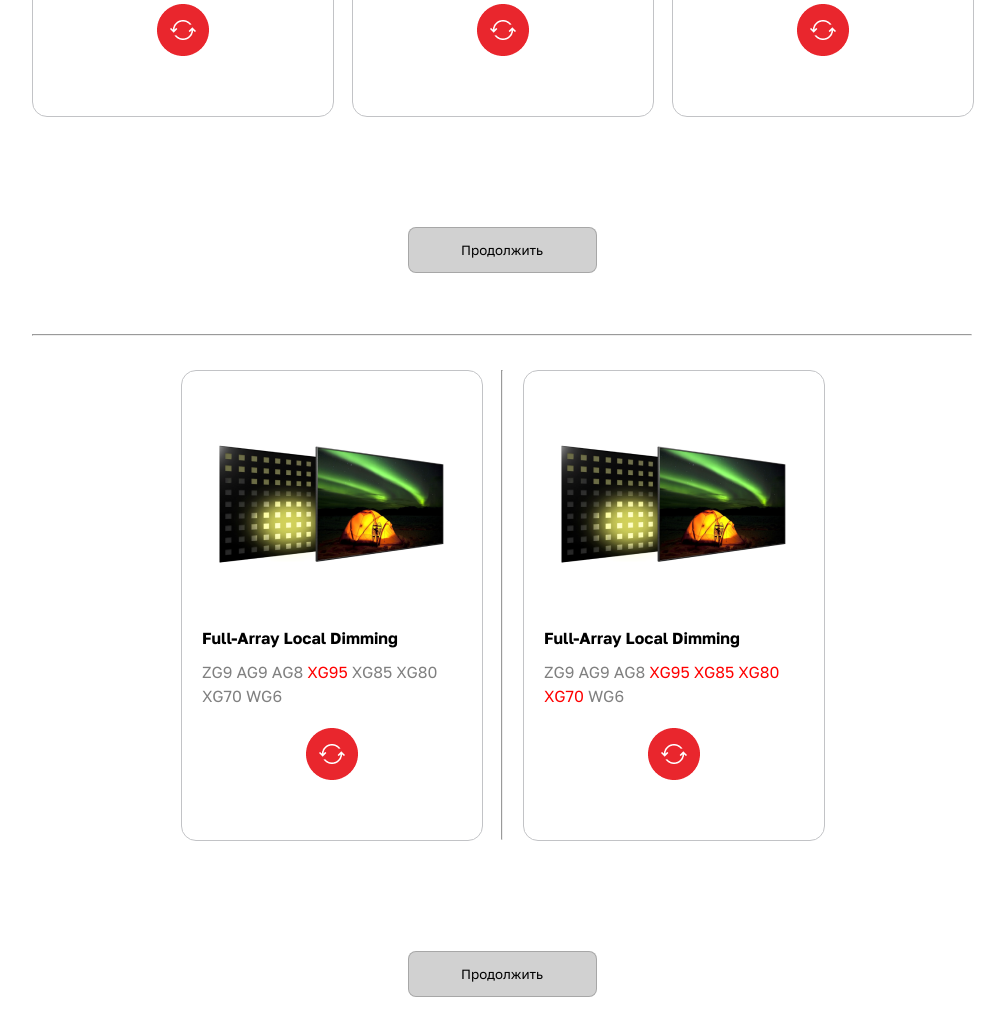
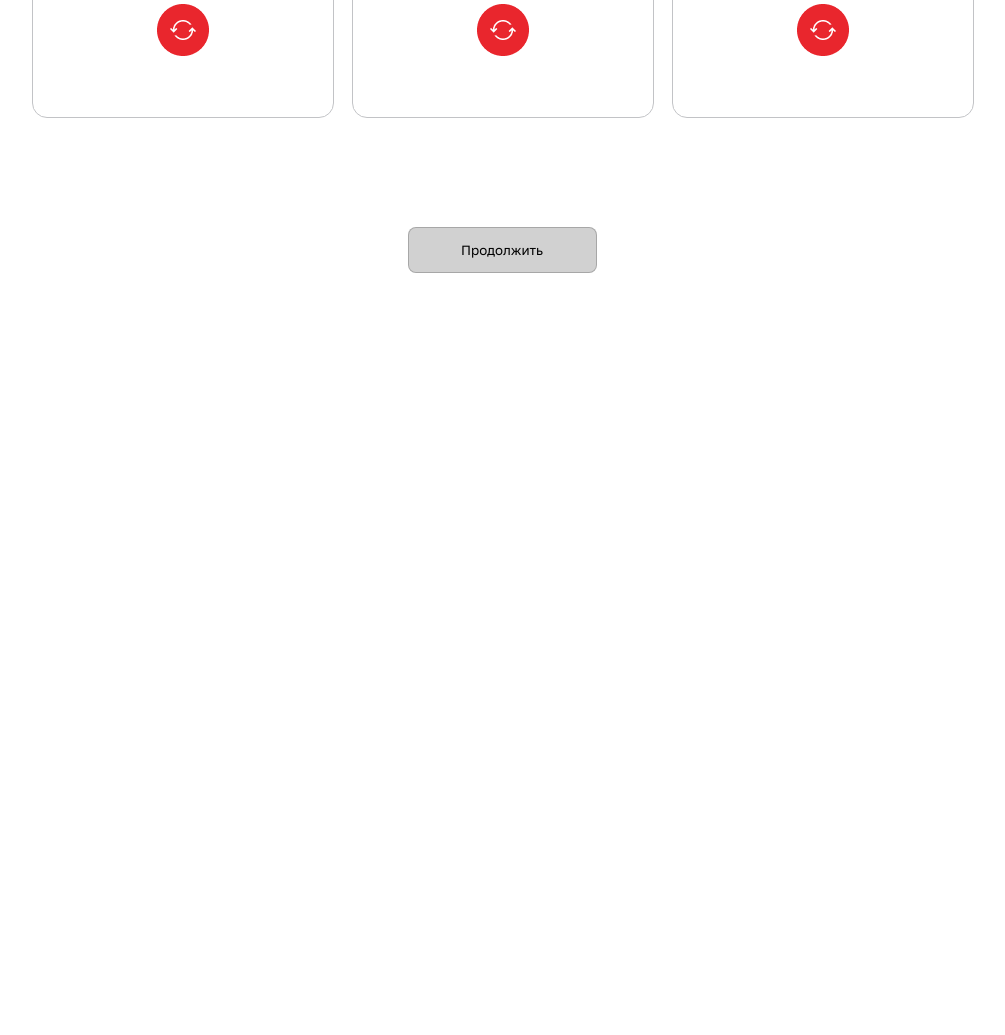
Before and after one commit to MalafeevMikhail/FIGMA_WORK, a plain HTML site: page task_flip_card/fourth_page.html in a window 1280 px wide. Shown: the part 508-1543 px from the top of the page, without its empty margins (138-1143 px from the left). After the commit the page ends 819 px from the top, so only its background shows below. Drawn offline with Linux system fonts and the light colour scheme.

Commit message:
11.06.2024_v.1

```diff
--- a/task_flip_card/css/fourth_page_style.css
+++ b/task_flip_card/css/fourth_page_style.css
@@ -67,6 +67,7 @@
     padding: 20px 20px 40px 20px;
     text-align: left;
     margin: 0 auto;
+    height: 410px;
     display: flex;
     flex-direction: column;
 
--- a/task_flip_card/fourth_page.html
+++ b/task_flip_card/fourth_page.html
@@ -62,41 +62,6 @@
                     <button class="button-continue__button button-continue__button-not-active">Продолжить</button>
                 </div>
             </div>
-            <hr>
-            <div class="main-content">
-                <div class="main-content__top-content">
-                    <div class="main-content__card">
-                        <div class="main-content__card_front_content">
-                            <img src="./img/flip_first_icon.png" alt="Первая фотография" class="icon_card">
-                            <h2 class="main-content__title">Full-Array Local Dimming</h2>
-                            <p class="main-content__text">ZG9 AG9 AG8 <span class="main-content__text-red">XG95</span> XG85 XG80 XG70 WG6 </p>
-                            <img src="./img/icon_card_active.png" alt="" class="main-content__icon-rotate">
-                       </div>
-                        <div class="main-content__card-back-content">
-                            <h2 class="main-content__title-back">Backlight Master Dive</h2>
-                            <p class="main-content__text-back">Обеспечивает глубокий черный цвет и отсутствие засветки вокруг ярких объектов. Отличается сверхплотным расположением светодиодов, управлением каждым из них и интеллектуальным алгоритмом локального затемнения.</p>
-                            <img src="./img/icon_card_not_active.png" alt="" class="main-content__icon-back">
-                        </div>
-                    </div>
-                    <hr>
-                    <div class="main-content__card">
-                        <div class="main-content__card_front_content">
-                            <img src="./img/flip_first_icon.png" alt="Первая фотография" class="icon_card">
-                            <h2 class="main-content__title">Full-Array Local Dimming</h2>
-                            <p class="main-content__text">ZG9 AG9 AG8 <span class="main-content__text-red">XG95 XG85 XG80 XG70</span> WG6 </p>
-                            <img src="./img/icon_card_active.png" alt="" class="main-content__icon-rotate">
-                       </div>
-                        <div class="main-content__card-back-content">
-                            <h2 class="main-content__title-back">Backlight Master Dive</h2>
-                            <p class="main-content__text-back">Обеспечивает глубокий черный цвет и отсутствие засветки вокруг ярких объектов. Отличается сверхплотным расположением светодиодов, управлением каждым из них и интеллектуальным алгоритмом локального затемнения.</p>
-                            <img src="./img/icon_card_not_active.png" alt="" class="main-content__icon-back">
-                        </div>
-                    </div>
-                </div>
-                <div class="button-continue">
-                    <button class="button-continue__button button-continue__button-not-active">Продолжить</button>
-                </div>
-            </div>
         </main>
 
     </div>
--- a/task_flip_card/js/fourth_page_script.js
+++ b/task_flip_card/js/fourth_page_script.js
@@ -1,14 +1,8 @@
+function start_script_flipCard(){
     var allElementsCardContent = document.querySelectorAll('.main-content')
-
-
-var CheckViewAllCard = Array();
+    var CheckViewAllCard = [];
 
     for (let index = 0; index < allElementsCardContent.length; index++) {
-    CountCardCardInCurrentContent = allElementsCardContent[index].querySelectorAll('.main-content__card').length
-    CheckViewAllCard.push(Array(CountCardCardInCurrentContent).fill(false))
-    CheckViewAllCard[index][0] = true
-}
-
         function flip_open(indexFlipCardContent,indexFlipCardItem)
         {
             CheckViewAllCard[indexFlipCardContent][indexFlipCardItem] = true
@@ -25,13 +19,16 @@ function flip_close(indexFlipCardContent,indexFlipCardItem)
             allElementsCardContent[indexFlipCardContent].querySelectorAll('.main-content__card-back-content')[indexFlipCardItem].style.transform = "rotateY(180deg)"
         }
 
-document.addEventListener('DOMContentLoaded',function(){
-    allElementsCardContent = document.querySelectorAll('.main-content')
-    for (let index = 0; index < allElementsCardContent.length; index++) {
         allElementCardInCurrentMenu = allElementsCardContent[index].querySelectorAll('.main-content__card')
+        CountCardCardInCurrentContent = allElementsCardContent[index].querySelectorAll('.main-content__card').length
+        CheckViewAllCard.push(Array(CountCardCardInCurrentContent).fill(false))
+        CheckViewAllCard[index][0] = true
         for (let j_index = 0; j_index < allElementCardInCurrentMenu.length; j_index++) {
             allElementCardInCurrentMenu[j_index].addEventListener('mouseover',()=>flip_open(index,j_index))
             allElementCardInCurrentMenu[j_index].addEventListener('mouseout',()=>flip_close(index,j_index))
         }
     }
-})
+
+}
+
+document.addEventListener("DOMContentLoaded",start_script_flipCard)
```
Lines whose indentation alone changed are shown as unchanged.
